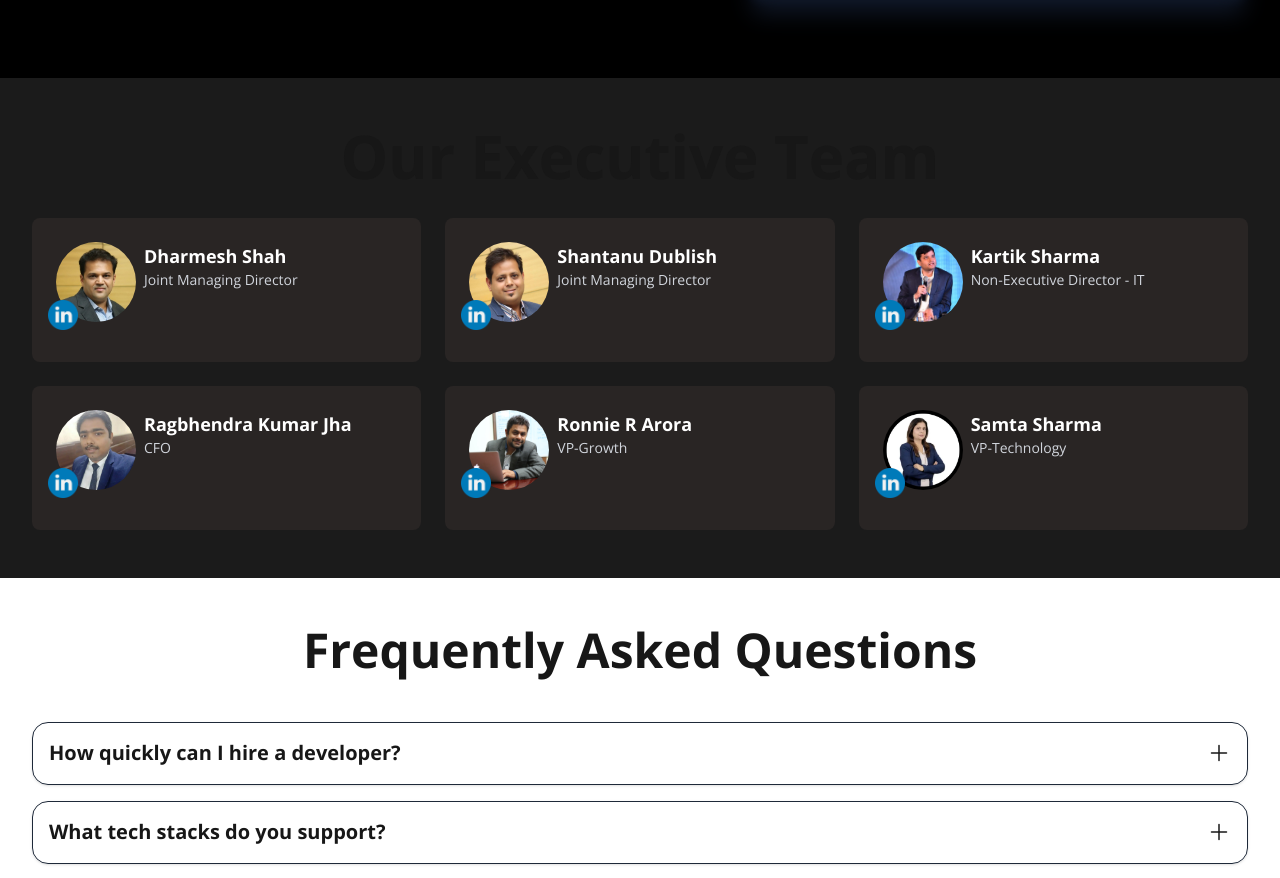
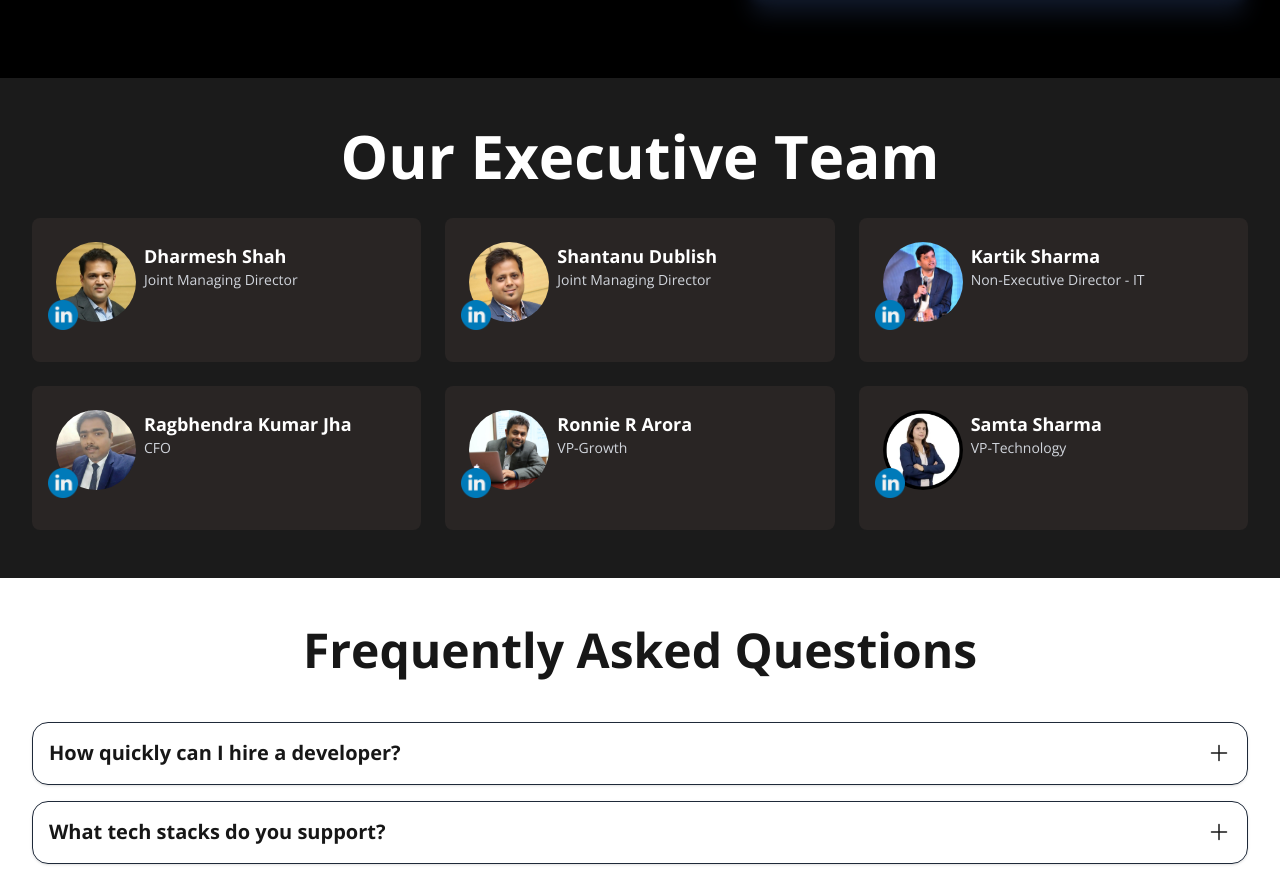
Before and after one commit to faizdev007/OVE_Web, a Next.js app: page /about-us in a window 1280 px wide. Shown: the part 1900-2778 px from the top of the page. Built offline with nearby package versions, Linux system fonts and the light colour scheme; what tailwindcss-animated would draw is missing.

Commit message:
update about us page

```diff
--- a/app/about-us/page.tsx
+++ b/app/about-us/page.tsx
@@ -113,7 +113,7 @@ export default function AboutPage()
             </div>
 
             <section className="relative bg-[#1b1b1b] px-4 py-12 sm:px-6 lg:px-8 mx-auto">
-                <h2 className="xl:text-6xl md:text-4xl text-3xl font-bold text-center mb-8">Our Executive Team</h2>
+                <h2 className="xl:text-6xl md:text-4xl text-3xl text-white font-bold text-center mb-8">Our Executive Team</h2>
                 <div className="container mx-auto grid items-center grid-cols-1 md:grid-cols-2 xl:grid-cols-3 gap-6">
                     {team.map((member, index) => (
                         <div key={index} className="flex flex-col text-white w-full p-6 bg-stone-800 rounded-lg">
```
